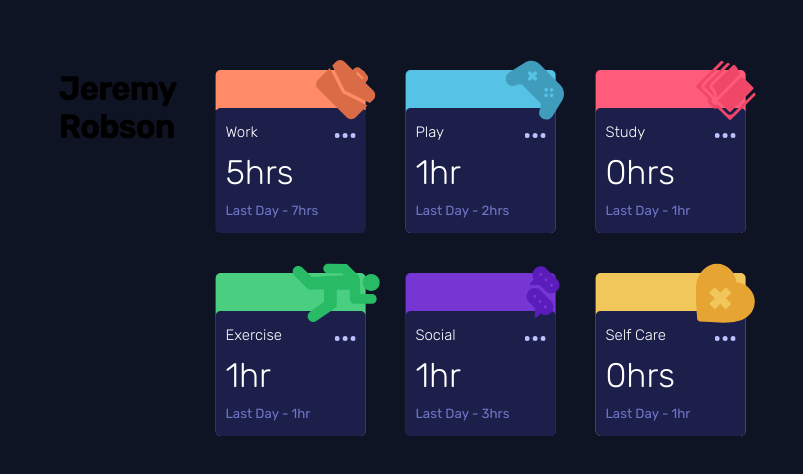
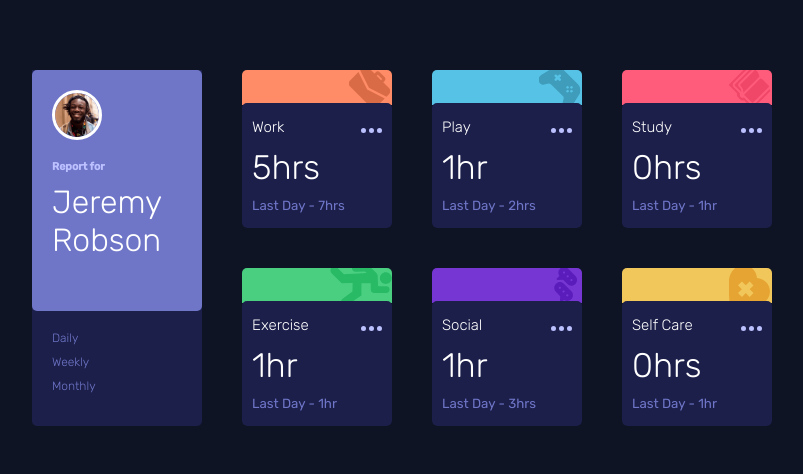
Before and after one commit to Kandy-Hamisi/Javascript-Projects, a plain HTML site: page time-tracking-dashboard/index.html in a window 1280 px wide. Shown: the part 170-644 px from the top of the page, without its empty margins (238-1041 px from the left). Drawn offline with Linux system fonts and the light colour scheme.

Commit message:
UPDATE: finished on the mobile design

```diff
--- a/time-tracking-dashboard/CSS/style.css
+++ b/time-tracking-dashboard/CSS/style.css
@@ -21,6 +21,7 @@
     padding: 0;
     /* border: 1px solid red; */
     font-family: 'Rubik', sans-serif;
+    box-sizing: border-box;
 }
 
 body {
@@ -37,11 +38,118 @@ body {
     transform: translateX(-50%);
 }
 
+@media (max-width: 375px) {
+    .wrapper {
+        position: relative;
+        padding: 20px 10px;
+    }
+}
+
 .section-splitter {
     display: flex;
     justify-content: space-between;
     column-gap: 40px;
 }
+
+@media (max-width: 375px) {
+    .section-splitter {
+        display: flex;
+        flex-direction: column;
+        row-gap: 40px;
+    }
+}
+
+/* profile card section styles */
+
+.profile-container {
+    background-color: var(--drk-blue);
+    border-radius: 0px 0px 5px 5px;
+}
+
+.profile-card {
+    background-color: var(--des-blue);
+    padding: 20px;
+    border-radius: 5px;
+    width: 170px;
+    /* height: 250px; */
+}
+
+@media (max-width: 375px) {
+    .profile-card {
+        display: flex;
+        width: auto;
+        align-items: center;
+
+    }
+
+    .profile-text {
+        margin-left: 1em;
+    }
+}
+
+.img-avatar img {
+    height: 50px;
+    border: 3px solid #fff;
+    border-radius: 50%;
+    outline: none;
+    margin-bottom: 1em;
+}
+
+
+
+.report {
+    margin-bottom: 10px;
+}
+
+.report h6 {
+    color: var(--pale-blue);
+}
+
+.user-name {
+    margin-bottom: 2em;
+}
+
+.user-name h1 {
+    font-weight: 300;
+    color: #fff;
+}
+
+@media (max-width: 375px) {
+    .user-name h1 {
+        font-size: 1em;
+    }
+
+    .user-name, .report, .img-avatar img, .timeframes h6 {
+        margin: 0 !important;
+    }
+}
+
+.timeframes {
+    padding: 20px;
+    /* background-color: var(--drk-blue); */
+}
+
+@media (max-width: 375px) {
+    .timeframes {
+        display: flex;
+        justify-content: space-between;
+    }
+}
+
+.timeframes h6 {
+    font-weight: 300;
+    font-size: 12px;
+    color: var(--des-blue);
+    margin-bottom: 10px;
+}
+
+.timeframes h6:hover {
+    color: #fff;
+    transition: 0.6s ease;
+    cursor: pointer;
+}
+
+/* progress section styles */
 
 .progress-section {
     display: grid;
@@ -49,54 +157,94 @@ body {
     gap: 40px;
 }
 
+@media (max-width: 375px) {
+    .progress-section {
+        display: flex;
+        flex-direction: column;
+    }
+}
+
 .card-progress {
     /* background-color: blue; */
-    background: var(--drk-blue);
+    /* background: var(--drk-blue); */
     border-radius: 5px;
     width: 150px;
-    position: relative;
+    /* position: relative; */
     border-radius: 5px !important;
     /* z-index: -3; */
+    overflow: hidden;
 }
+
+@media (max-width: 375px) {
+    .card-progress {
+        width: auto;
+    }
+}
+
 
 /* .card-progress.Work {
     background-color: var(--lght-red-wrk);
 } */
 
-.card-progress.Play {
+.Play .img-bg {
     background-color: var(--sft-blue-play);
 }
 
-.card-progress.Study {
+.Study .img-bg {
     background-color: var(--lgt-red-stdy);
 }
 
-.card-progress.Exercise {
+.Exercise .img-bg {
     background-color: var(--lgt-green-ex);
 }
 
-.card-progress.Social {
+.Social .img-bg {
     background-color: var(--violet-social);
 }
 
-.card-progress.SelfCare {
+.SelfCare .img-bg {
     background-color: var(--self-care-orng);
 }
-
-
-/* .menu-splitter::before {
-    content: "";
-    background: url("images/icon-exercise.svg");
-    background-position: right;
-} */
 
 .content {
     background: var(--drk-blue);
     border-radius: 5px;
+    position: relative;
+    padding: 5px 10px;
+    /* z-index: 3; */
+}
 
-    padding: 5px 10px;
-    z-index: 3;
+.vert-kebab-menu {
+    cursor: pointer;
 }
+
+.vert-kebab-menu img:hover {
+    /* color: #fff; */
+    fill: #fff;
+    transition: 0.6s ease;
+}
+
+.img-bg {
+    display: flex;
+    justify-content: flex-end;
+    margin-bottom: -2px;
+    /* z-index: 3; */
+
+}
+
+.Work .img-bg {
+    background-color: var(--lght-red-wrk);
+    /* border-radius: 5px 5px 0px 0px; */
+    /* z-index: -4; */
+}
+
+.img-icons {
+    /* z-index: 1; */
+    height: 35px;
+    transform: scale(1.2);
+    margin-right: 5px;
+}
+
 
 .menu-splitter {
     display: flex;
@@ -123,24 +271,13 @@ body {
     margin-bottom: 10px;
 }
 
-.img-bg {
-    display: flex;
-    justify-content: flex-end;
-    margin-bottom: -2px;
-
+@media (max-width: 375px) {
+    .timeframe {
+        display: flex;
+        align-items: center;
+        justify-content: space-between;
+    }
 }
-
-.Work .img-bg {
-    background-color: var(--lght-red-wrk);
-    border-radius: 5px 5px 0px 0px;
-}
-
-.img-icons {
-    z-index: 2;
-    height: 40px;
-    transform: scale(1.5);
-}
-
 
 .weekly, .monthly {
     display: none;
--- a/time-tracking-dashboard/JS/main.js
+++ b/time-tracking-dashboard/JS/main.js
@@ -1,21 +1,21 @@
-// fetch("./data.json")
-//     .then(response => {
-//         console.log(response.json());
-//     })
-//     .then(data => {
-//         console.log(appendData(data));
-//     })
-//     .catch(error => console.log(error));
+
 
 const cardTxt = document.querySelectorAll(".timeframe");
 const progSect = document.querySelector(".progress-section");
 const myCard = document.querySelector(".card-progress");
 
-// myCard.forEach = (carding => {
-//     console.log(carding);
-// })
+// const weekly = document.querySelector(".weekly");
+// console.log(weekly);
 
 console.log(progSect);
+
+// profile card variables
+const weeklySelector = document.querySelector(".weeklyTimeFrame");
+
+
+weeklySelector.onclick = () => {
+
+}
 
 // fetch the json data
 
@@ -29,7 +29,6 @@ async function fetchData() {
     }
 }
 
-// fetchData();
 
 
 // rendering the cards for timeframes
@@ -85,3 +84,8 @@ async function renderCards() {
 }
 
 renderCards();
+
+
+//
+const weekly = document.querySelector(".weekly");
+console.log(weekly);
--- a/time-tracking-dashboard/index.html
+++ b/time-tracking-dashboard/index.html
@@ -17,8 +17,35 @@
   <!-- wrapper -->
   <div class="wrapper">
     <div class="section-splitter">
-      <div class="profile-card">
-        <h1>Jeremy Robson</h1>
+      <div class="profile-container">
+
+        <div class="profile-card">
+          <div class="img-avatar">
+            <img src="images/image-jeremy.png" alt="">
+          </div>
+          <div class="profile-text">
+            <div class="report">
+              <h6>Report for</h6>
+            </div>
+            <div class="user-name">
+              <h1>Jeremy Robson</h1>
+            </div>
+          </div>
+        </div>
+
+        <!-- timeframes -->
+        <div class="timeframes">
+          <div class="dailyTimeFrame selector">
+            <h6>Daily</h6>
+          </div>
+          <div class="weeklyTimeFrame selector">
+            <h6>Weekly</h6>
+          </div>
+          <div class="monthlyTimeFrame selector">
+            <h6>Monthly</h6>
+          </div>
+        </div>
+
       </div>
 
       <!-- progress cards section -->
```
